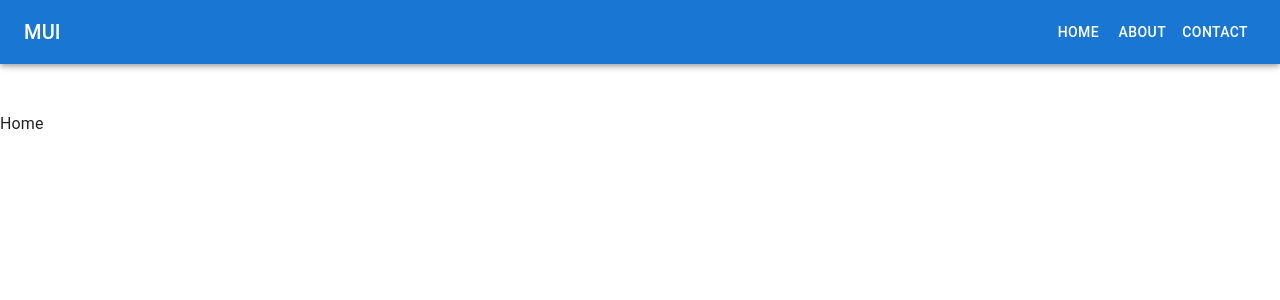
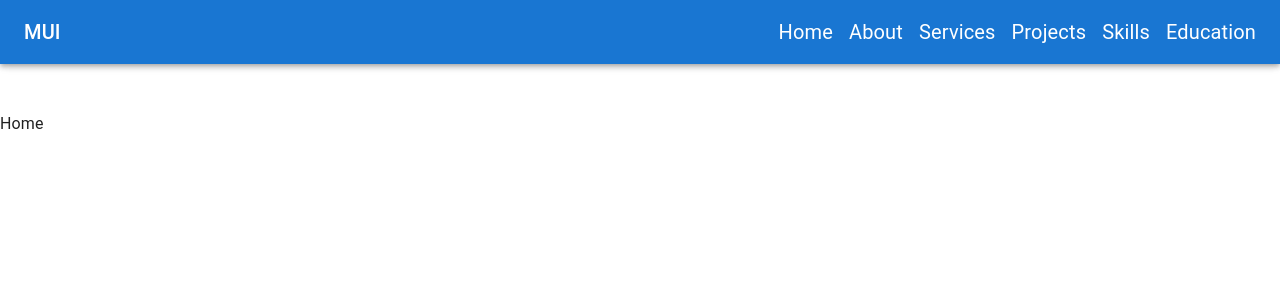
Before and after one commit to Nazrul144/nazrul-portfolio, a Next.js app: page / in a window 1280 px wide. Shown: the top 300 px of the page. Built offline with nearby package versions, Linux system fonts and the light colour scheme.

Commit message:
Navbar added with font design

```diff
--- a/src/app/globals.css
+++ b/src/app/globals.css
@@ -1,7 +1,7 @@
 @import "tailwindcss";
 
 body {
-  font-family: var(--font-poppins), sans-serif;
+  font-family: var(--font-merriweather), sans-serif;
 }
 
 /* :root {
--- a/src/app/layout.js
+++ b/src/app/layout.js
@@ -1,4 +1,4 @@
-import { Geist, Geist_Mono, Poppins  } from "next/font/google";
+import { Geist, Geist_Mono, Merriweather  } from "next/font/google";
 import "./globals.css";
 import Navbar from "@/components/shared/Navbar";
 
@@ -12,11 +12,11 @@ const geistMono = Geist_Mono({
   subsets: ["latin"],
 });
 
-const poppins = Poppins({
+const merriweather = Merriweather({
   subsets: ["latin"],  // Supports Latin characters
-  weight: ["400", "500", "600", "700"], // Specify font weights
-  variable: "--font-poppins", // Custom CSS variable
-  display: "swap",  // Ensures text remains visible during load
+  weight: ["300", "400", "700", "900"], // Specify font weights
+  variable: "--font-merriweather", // Custom CSS variable
+  display: "swap",
 });
 
 export const metadata = {
@@ -28,7 +28,7 @@ export default function RootLayout({ children }) {
   return (
     <html lang="en">
       <body
-        className={`${geistSans.variable} ${geistMono.variable} ${poppins.variable} antialiased`}
+        className={`${geistSans.variable} ${geistMono.variable} ${merriweather.variable} antialiased`}
       >
         <Navbar/>
         {children}
--- a/src/components/shared/Navbar.jsx
+++ b/src/components/shared/Navbar.jsx
@@ -15,11 +15,38 @@ import MenuIcon from "@mui/icons-material/Menu";
 import Toolbar from "@mui/material/Toolbar";
 import Typography from "@mui/material/Typography";
 import Button from "@mui/material/Button";
+import Link from "next/link";
 
 const drawerWidth = 240;
-const navItems = ["Home", "About", "Contact"];
+const Navbar = (props) => {
 
-const Navbar = (props) => {
+  const navItems = [
+    {
+      title: 'Home',
+      path: '/'
+    },
+    {
+      title: 'About',
+      path: '/about'
+    },
+    {
+      title: 'Services',
+      path: '/services'
+    },
+    {
+      title: 'Projects',
+      path: '/projects'
+    },
+    {
+      title: 'Skills',
+      path: '/skills'
+    },
+    {
+      title: 'Education',
+      path: '/education'
+    },
+  ];
+
   const { window } = props;
   const [mobileOpen, setMobileOpen] = React.useState(false);
 
@@ -34,10 +61,10 @@ const Navbar = (props) => {
       </Typography>
       <Divider />
       <List>
-        {navItems.map((item) => (
-          <ListItem key={item} disablePadding>
+        {navItems.map((navItem) => (
+          <ListItem key={navItem.title} disablePadding>
             <ListItemButton sx={{ textAlign: "center" }}>
-              <ListItemText primary={item} />
+              <ListItemText primary={navItem.title} />
             </ListItemButton>
           </ListItem>
         ))}
@@ -65,12 +92,12 @@ const Navbar = (props) => {
             <Typography variant="h6" component="div" sx={{ flexGrow: 1, display: { xs: "none", sm: "block" } }}>
               MUI
             </Typography>
-            <Box sx={{ display: { xs: "none", sm: "block" } }}>
-              {navItems.map((item) => (
-                <Button key={item} sx={{ color: "#fff" }}>
-                  {item}
-                </Button>
-              ))}
+            <Box  sx={{ display: { xs: "none", sm: "block" } }}>
+              <div className="flex space-x-4 text-xl">
+              {
+                navItems?.map((navItem)=> <Link  key={navItem.title} href={navItem.path} >{navItem.title}</Link>)
+              }
+              </div>
             </Box>
           </Toolbar>
         </AppBar>
```
